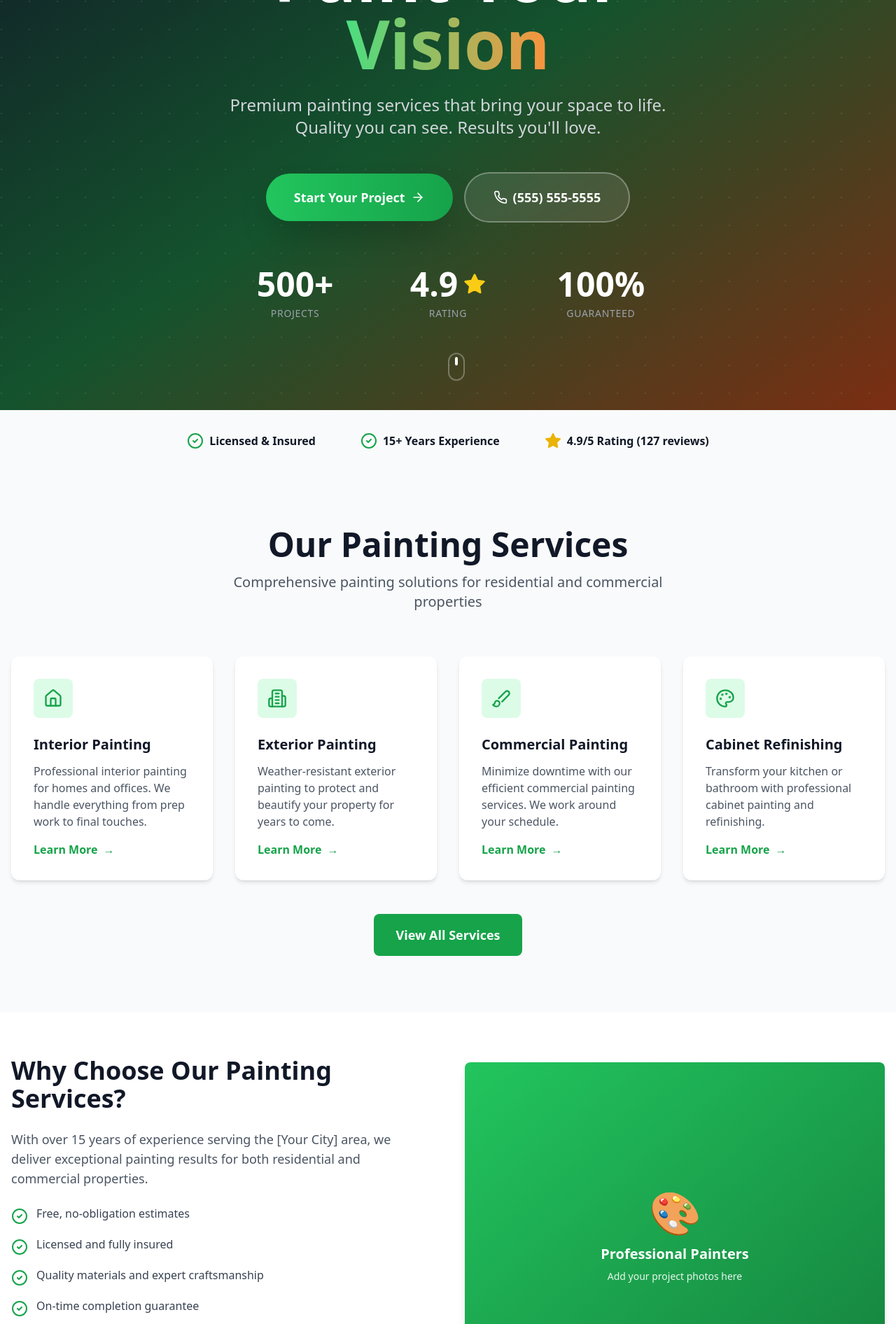
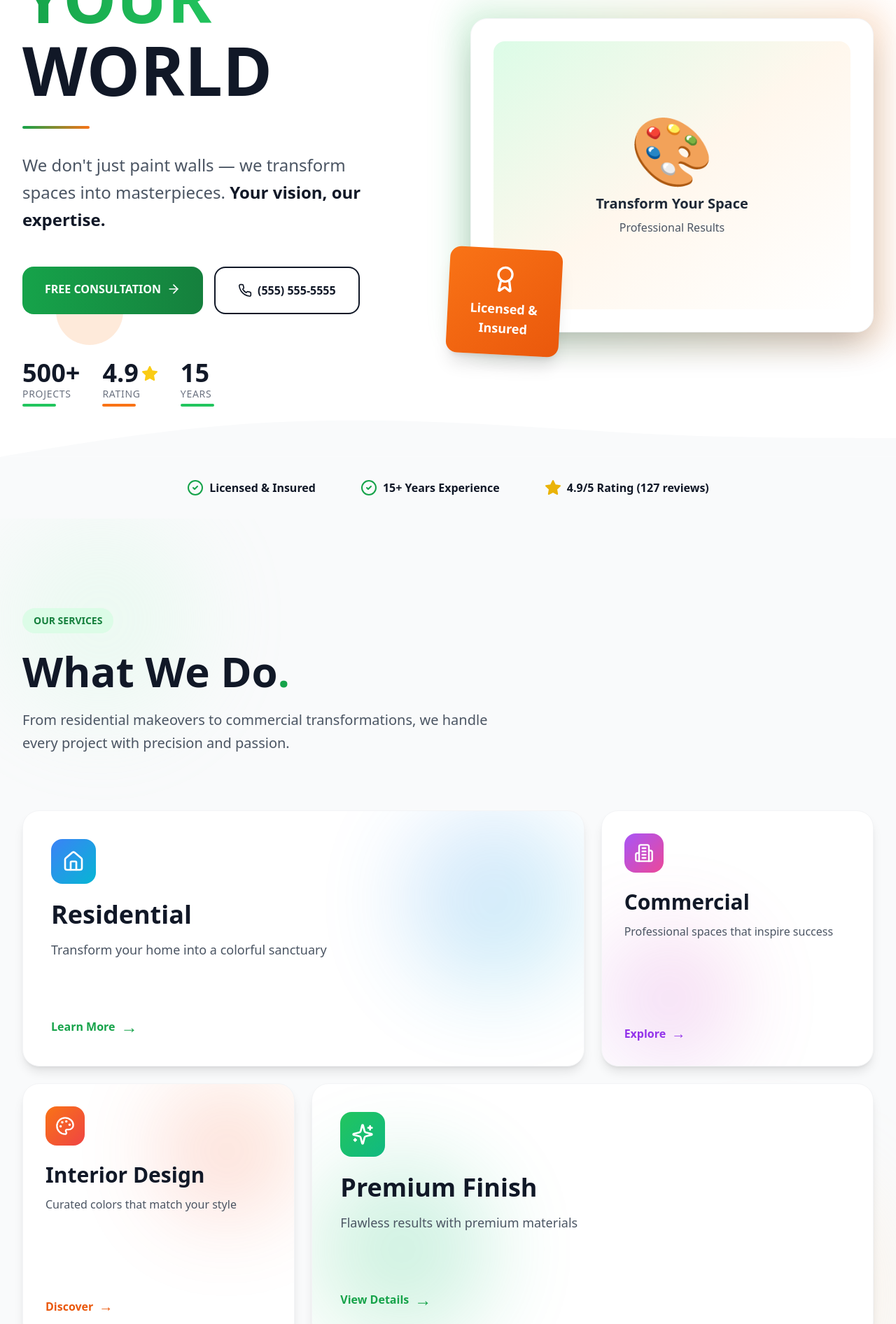
Before and after one commit to Di4bl05/Pintura, a Next.js app: page / in a window 1280 px wide. Shown: the part 360-2252 px from the top of the page at 70% size. Built offline with nearby package versions, Linux system fonts and the light colour scheme.

Commit message:
Design V3: Innovative asymmetric layout with Bento Grid and advanced animations

```diff
--- a/src/components/Hero.tsx
+++ b/src/components/Hero.tsx
@@ -1,77 +1,125 @@
 import Link from "next/link";
-import { Phone, ArrowRight, Award, Star } from "lucide-react";
+import { Phone, ArrowRight, Award, Star, Sparkles } from "lucide-react";
 
 export default function Hero() {
   return (
-    <section className="relative min-h-screen flex items-center bg-gradient-to-br from-gray-900 via-primary-900 to-orange-900">
-      {/* Overlay pattern */}
-      <div className="absolute inset-0 opacity-10">
-        <div className="absolute inset-0" style={{ backgroundImage: 'radial-gradient(circle at 2px 2px, white 1px, transparent 0)', backgroundSize: '40px 40px' }}></div>
+    <section className="relative min-h-screen overflow-hidden bg-white">
+      {/* Diagonal Background Split */}
+      <div className="absolute inset-0 -z-10">
+        <div className="absolute inset-0 bg-gradient-to-br from-primary-50 to-white"
+             style={{ clipPath: 'polygon(0 0, 100% 0, 100% 80%, 0 100%)' }}>
+        </div>
+        <div className="absolute bottom-0 right-0 w-2/3 h-2/3 bg-gradient-to-tl from-orange-100 to-transparent rounded-full blur-3xl opacity-30"></div>
       </div>
 
-      <div className="relative max-w-7xl mx-auto px-4 sm:px-6 lg:px-8 py-32 text-center">
-        <div className="inline-flex items-center gap-2 px-4 py-2 rounded-full bg-white/10 backdrop-blur-sm border border-white/20 text-white text-sm mb-8">
-          <Award className="w-4 h-4" />
-          <span>Licensed & Insured • 15+ Years Excellence</span>
+      {/* Floating Shapes */}
+      <div className="absolute top-20 right-10 w-32 h-32 bg-primary-400 rounded-full opacity-10 animate-bounce" style={{ animationDuration: '3s' }}></div>
+      <div className="absolute bottom-40 left-20 w-24 h-24 bg-orange-400 rounded-full opacity-10 animate-pulse"></div>
+      <div className="absolute top-1/3 right-1/4 w-16 h-16 border-4 border-primary-300 rotate-45 opacity-20 animate-spin" style={{ animationDuration: '8s' }}></div>
+
+      <div className="max-w-7xl mx-auto px-4 sm:px-6 lg:px-8 pt-32 pb-20">
+        <div className="grid lg:grid-cols-2 gap-16 items-center">
+          {/* Left Content - Diagonal Layout */}
+          <div className="space-y-8 lg:-mt-20">
+            <div className="inline-block animate-fade-in">
+              <div className="flex items-center gap-3 px-5 py-3 bg-gradient-to-r from-primary-500 to-orange-500 text-white rounded-full shadow-lg">
+                <Sparkles className="w-5 h-5" />
+                <span className="font-bold text-sm tracking-wide">PREMIUM QUALITY GUARANTEED</span>
+              </div>
             </div>
 
-        <h1 className="text-6xl md:text-7xl lg:text-8xl font-black text-white mb-6 leading-tight">
-          Paint Your
-          <br />
-          <span className="bg-gradient-to-r from-green-400 to-orange-400 bg-clip-text text-transparent">
-            Vision
+            <h1 className="text-7xl md:text-8xl font-black leading-none animate-slide-up">
+              <span className="block text-gray-900">COLOR</span>
+              <span className="block text-transparent bg-clip-text bg-gradient-to-r from-primary-600 via-primary-500 to-orange-500 mt-2">
+                YOUR
               </span>
+              <span className="block text-gray-900 mt-2">WORLD</span>
             </h1>
 
-        <p className="text-xl md:text-2xl text-gray-300 max-w-3xl mx-auto mb-12 leading-relaxed">
-          Premium painting services that bring your space to life.
-          <br className="hidden md:block" />
-          Quality you can see. Results you'll love.
+            <div className="h-1 w-24 bg-gradient-to-r from-primary-600 to-orange-500 rounded-full"></div>
+
+            <p className="text-2xl text-gray-600 leading-relaxed max-w-lg font-light">
+              We don't just paint walls — we transform spaces into masterpieces.
+              <span className="font-semibold text-gray-900"> Your vision, our expertise.</span>
             </p>
 
-        <div className="flex flex-col sm:flex-row gap-4 justify-center items-center mb-16">
+            <div className="flex flex-wrap gap-4 pt-4">
               <Link
                 href="#contact"
-            className="group inline-flex items-center justify-center px-10 py-5 bg-gradient-to-r from-green-500 to-green-600 hover:from-green-600 hover:to-green-700 text-white text-lg font-bold rounded-full transition-all shadow-2xl hover:shadow-green-500/50 hover:scale-105"
+                className="group relative px-8 py-5 bg-gradient-to-r from-primary-600 to-primary-700 text-white font-bold rounded-2xl overflow-hidden transition-all hover:scale-105 hover:shadow-2xl"
               >
-            Start Your Project
-            <ArrowRight className="ml-2 w-5 h-5 group-hover:translate-x-1 transition-transform" />
+                <span className="relative z-10 flex items-center gap-2">
+                  FREE CONSULTATION
+                  <ArrowRight className="w-5 h-5 group-hover:translate-x-2 transition-transform" />
+                </span>
+                <div className="absolute inset-0 bg-gradient-to-r from-orange-600 to-orange-700 translate-y-full group-hover:translate-y-0 transition-transform duration-300"></div>
               </Link>
 
-          <Link
-            href="tel:+1-555-555-5555"
-            className="inline-flex items-center justify-center px-10 py-5 bg-white/10 backdrop-blur-sm hover:bg-white/20 text-white text-lg font-bold rounded-full border-2 border-white/30 transition-all"
+              <a
+                href="tel:+15555555555"
+                className="px-8 py-5 bg-white border-2 border-gray-900 text-gray-900 font-bold rounded-2xl hover:bg-gray-900 hover:text-white transition-all hover:scale-105 hover:shadow-xl flex items-center gap-2"
               >
-            <Phone className="mr-2 w-5 h-5" />
+                <Phone className="w-5 h-5" />
                 (555) 555-5555
-          </Link>
+              </a>
             </div>
 
-        {/* Stats */}
-        <div className="grid grid-cols-3 gap-8 max-w-2xl mx-auto">
-          <div className="text-center">
-            <div className="text-5xl font-black text-white mb-2">500+</div>
-            <div className="text-sm text-gray-400 uppercase tracking-wider">Projects</div>
+            {/* Stats - Horizontal */}
+            <div className="flex gap-8 pt-8">
+              <div className="relative">
+                <div className="text-4xl font-black text-gray-900">500+</div>
+                <div className="text-sm text-gray-500 uppercase tracking-wider">Projects</div>
+                <div className="absolute -bottom-2 left-0 w-12 h-1 bg-primary-500 rounded-full"></div>
               </div>
-          <div className="text-center">
-            <div className="flex items-center justify-center gap-2 mb-2">
-              <span className="text-5xl font-black text-white">4.9</span>
-              <Star className="w-8 h-8 text-yellow-400 fill-current" />
+              <div className="relative">
+                <div className="flex items-baseline gap-1">
+                  <span className="text-4xl font-black text-gray-900">4.9</span>
+                  <Star className="w-6 h-6 text-yellow-400 fill-yellow-400" />
                 </div>
-            <div className="text-sm text-gray-400 uppercase tracking-wider">Rating</div>
+                <div className="text-sm text-gray-500 uppercase tracking-wider">Rating</div>
+                <div className="absolute -bottom-2 left-0 w-12 h-1 bg-orange-500 rounded-full"></div>
               </div>
-          <div className="text-center">
-            <div className="text-5xl font-black text-white mb-2">100%</div>
-            <div className="text-sm text-gray-400 uppercase tracking-wider">Guaranteed</div>
+              <div className="relative">
+                <div className="text-4xl font-black text-gray-900">15</div>
+                <div className="text-sm text-gray-500 uppercase tracking-wider">Years</div>
+                <div className="absolute -bottom-2 left-0 w-12 h-1 bg-primary-500 rounded-full"></div>
               </div>
             </div>
           </div>
 
-      {/* Scroll indicator */}
-      <div className="absolute bottom-8 left-1/2 -translate-x-1/2 animate-bounce">
-        <div className="w-6 h-10 border-2 border-white/30 rounded-full p-1">
-          <div className="w-1 h-3 bg-white rounded-full mx-auto"></div>
+          {/* Right Side - Creative Grid */}
+          <div className="relative lg:mt-20">
+            {/* Large Card */}
+            <div className="relative group">
+              <div className="absolute -inset-4 bg-gradient-to-r from-primary-500 to-orange-500 rounded-3xl opacity-20 group-hover:opacity-30 blur-xl transition-opacity"></div>
+              <div className="relative bg-white rounded-3xl shadow-2xl p-8 border border-gray-100 group-hover:shadow-3xl transition-all">
+                <div className="aspect-[4/3] bg-gradient-to-br from-primary-100 via-orange-50 to-white rounded-2xl flex items-center justify-center">
+                  <div className="text-center">
+                    <div className="text-8xl mb-4">🎨</div>
+                    <p className="text-xl font-bold text-gray-800">Transform Your Space</p>
+                    <p className="text-gray-600 mt-2">Professional Results</p>
                   </div>
+                </div>
+              </div>
+            </div>
+
+            {/* Floating Badge */}
+            <div className="absolute -bottom-8 -left-8 bg-gradient-to-br from-orange-500 to-orange-600 text-white px-8 py-6 rounded-2xl shadow-xl transform rotate-3 hover:rotate-0 transition-transform">
+              <div className="text-center">
+                <Award className="w-10 h-10 mx-auto mb-2" />
+                <div className="font-black text-lg">Licensed &</div>
+                <div className="font-black text-lg">Insured</div>
+              </div>
+            </div>
+          </div>
+        </div>
+      </div>
+
+      {/* Bottom Wave */}
+      <div className="absolute bottom-0 left-0 right-0">
+        <svg viewBox="0 0 1440 120" fill="none" xmlns="http://www.w3.org/2000/svg" className="w-full">
+          <path d="M0 120L60 110C120 100 240 80 360 70C480 60 600 60 720 65C840 70 960 80 1080 85C1200 90 1320 90 1380 90L1440 90V120H1380C1320 120 1200 120 1080 120C960 120 840 120 720 120C600 120 480 120 360 120C240 120 120 120 60 120H0Z" fill="#f9fafb"/>
+        </svg>
       </div>
     </section>
   );
--- a/src/components/Services.tsx
+++ b/src/components/Services.tsx
@@ -1,77 +1,120 @@
-import Link from "next/link";
-import { Home, Building2, Brush, Palette } from "lucide-react";
-
-const services = [
-  {
-    icon: Home,
-    title: "Interior Painting",
-    description: "Professional interior painting for homes and offices. We handle everything from prep work to final touches.",
-    link: "/services/interior"
-  },
-  {
-    icon: Building2,
-    title: "Exterior Painting",
-    description: "Weather-resistant exterior painting to protect and beautify your property for years to come.",
-    link: "/services/exterior"
-  },
-  {
-    icon: Brush,
-    title: "Commercial Painting",
-    description: "Minimize downtime with our efficient commercial painting services. We work around your schedule.",
-    link: "/services/commercial"
-  },
-  {
-    icon: Palette,
-    title: "Cabinet Refinishing",
-    description: "Transform your kitchen or bathroom with professional cabinet painting and refinishing.",
-    link: "/services/cabinet-refinishing"
-  }
-];
+import { Home, Building2, Palette, Sparkles } from "lucide-react";
 
 export default function Services() {
   return (
-    <section className="py-20 bg-gray-50">
-      <div className="container mx-auto px-4">
-        <div className="text-center mb-16">
-          <h2 className="text-3xl md:text-5xl font-bold mb-4">
-            Our Painting Services
+    <section className="py-32 bg-gray-50 relative overflow-hidden">
+      {/* Background Elements */}
+      <div className="absolute top-0 left-0 w-72 h-72 bg-primary-200 rounded-full blur-3xl opacity-20"></div>
+      <div className="absolute bottom-0 right-0 w-96 h-96 bg-orange-200 rounded-full blur-3xl opacity-20"></div>
+
+      <div className="max-w-7xl mx-auto px-4 sm:px-6 lg:px-8 relative z-10">
+        {/* Section Header - Offset */}
+        <div className="max-w-2xl mb-20">
+          <div className="inline-block px-4 py-2 bg-primary-100 text-primary-700 font-bold text-sm rounded-full mb-6">
+            OUR SERVICES
+          </div>
+          <h2 className="text-6xl font-black text-gray-900 mb-6">
+            What We Do
+            <span className="text-primary-600">.</span>
           </h2>
-          <p className="text-xl text-gray-600 max-w-2xl mx-auto">
-            Comprehensive painting solutions for residential and commercial properties
+          <p className="text-xl text-gray-600 leading-relaxed">
+            From residential makeovers to commercial transformations, we handle every project with precision and passion.
           </p>
         </div>
 
-        <div className="grid md:grid-cols-2 lg:grid-cols-4 gap-8">
-          {services.map((service, index) => (
-            <Link
-              key={index}
-              href={service.link}
-              className="bg-white p-8 rounded-xl shadow-md hover:shadow-xl transition-shadow group"
-            >
-              <div className="w-14 h-14 bg-primary-100 rounded-lg flex items-center justify-center mb-6 group-hover:bg-primary-600 transition-colors">
-                <service.icon className="w-7 h-7 text-primary-600 group-hover:text-white transition-colors" />
+        {/* Bento Box Grid */}
+        <div className="grid grid-cols-1 md:grid-cols-2 lg:grid-cols-3 gap-6">
+          {/* Large Card 1 - Spans 2 columns */}
+          <div className="md:col-span-2 group cursor-pointer">
+            <div className="relative h-full bg-white rounded-3xl p-10 shadow-lg hover:shadow-2xl transition-all duration-500 overflow-hidden border border-gray-100">
+              <div className="absolute top-0 right-0 w-64 h-64 bg-gradient-to-br from-blue-500 to-cyan-500 rounded-full blur-3xl opacity-20 group-hover:opacity-30 transition-opacity"></div>
+
+              <div className="relative z-10 flex flex-col h-full justify-between">
+                <div>
+                  <div className="w-16 h-16 bg-gradient-to-br from-blue-500 to-cyan-500 rounded-2xl flex items-center justify-center mb-6 group-hover:scale-110 transition-transform">
+                    <Home className="w-8 h-8 text-white" />
+                  </div>
+                  <h3 className="text-4xl font-black text-gray-900 mb-4">Residential</h3>
+                  <p className="text-lg text-gray-600">Transform your home into a colorful sanctuary</p>
+                </div>
+                <div className="mt-8">
+                  <span className="inline-flex items-center text-primary-600 font-bold group-hover:gap-3 gap-2 transition-all">
+                    Learn More
+                    <span className="text-2xl">→</span>
+                  </span>
+                </div>
               </div>
-              <h3 className="text-xl font-bold mb-3 group-hover:text-primary-600 transition-colors">
-                {service.title}
-              </h3>
-              <p className="text-gray-600 mb-4">
-                {service.description}
-              </p>
-              <span className="text-primary-600 font-semibold inline-flex items-center gap-2 group-hover:gap-3 transition-all">
-                Learn More
-                <span>→</span>
-              </span>
-            </Link>
-          ))}
-        </div>
+            </div>
+          </div>
 
-        <div className="text-center mt-12">
-          <Link
-            href="/services"
-            className="inline-block bg-primary-600 text-white px-8 py-4 rounded-lg hover:bg-primary-700 transition-colors font-bold text-lg"
-          >
-            View All Services
-          </Link>
+          {/* Medium Card 1 */}
+          <div className="group cursor-pointer">
+            <div className="relative h-full bg-white rounded-3xl p-8 shadow-lg hover:shadow-2xl transition-all duration-500 overflow-hidden border border-gray-100">
+              <div className="absolute bottom-0 left-0 w-48 h-48 bg-gradient-to-tr from-purple-500 to-pink-500 rounded-full blur-3xl opacity-20 group-hover:opacity-30 transition-opacity"></div>
+
+              <div className="relative z-10 flex flex-col h-full justify-between min-h-[300px]">
+                <div>
+                  <div className="w-14 h-14 bg-gradient-to-br from-purple-500 to-pink-500 rounded-2xl flex items-center justify-center mb-6 group-hover:scale-110 transition-transform">
+                    <Building2 className="w-7 h-7 text-white" />
+                  </div>
+                  <h3 className="text-3xl font-black text-gray-900 mb-3">Commercial</h3>
+                  <p className="text-gray-600">Professional spaces that inspire success</p>
+                </div>
+                <div className="mt-6">
+                  <span className="inline-flex items-center text-purple-600 font-bold group-hover:gap-3 gap-2 transition-all">
+                    Explore
+                    <span className="text-xl">→</span>
+                  </span>
+                </div>
+              </div>
+            </div>
+          </div>
+
+          {/* Medium Card 2 */}
+          <div className="group cursor-pointer">
+            <div className="relative h-full bg-white rounded-3xl p-8 shadow-lg hover:shadow-2xl transition-all duration-500 overflow-hidden border border-gray-100">
+              <div className="absolute top-0 right-0 w-48 h-48 bg-gradient-to-bl from-orange-500 to-red-500 rounded-full blur-3xl opacity-20 group-hover:opacity-30 transition-opacity"></div>
+
+              <div className="relative z-10 flex flex-col h-full justify-between min-h-[300px]">
+                <div>
+                  <div className="w-14 h-14 bg-gradient-to-br from-orange-500 to-red-500 rounded-2xl flex items-center justify-center mb-6 group-hover:scale-110 transition-transform">
+                    <Palette className="w-7 h-7 text-white" />
+                  </div>
+                  <h3 className="text-3xl font-black text-gray-900 mb-3">Interior Design</h3>
+                  <p className="text-gray-600">Curated colors that match your style</p>
+                </div>
+                <div className="mt-6">
+                  <span className="inline-flex items-center text-orange-600 font-bold group-hover:gap-3 gap-2 transition-all">
+                    Discover
+                    <span className="text-xl">→</span>
+                  </span>
+                </div>
+              </div>
+            </div>
+          </div>
+
+          {/* Large Card 2 - Spans 2 columns */}
+          <div className="md:col-span-2 group cursor-pointer">
+            <div className="relative h-full bg-white rounded-3xl p-10 shadow-lg hover:shadow-2xl transition-all duration-500 overflow-hidden border border-gray-100">
+              <div className="absolute bottom-0 left-0 w-64 h-64 bg-gradient-to-tr from-green-500 to-emerald-500 rounded-full blur-3xl opacity-20 group-hover:opacity-30 transition-opacity"></div>
+
+              <div className="relative z-10 flex flex-col h-full justify-between">
+                <div>
+                  <div className="w-16 h-16 bg-gradient-to-br from-green-500 to-emerald-500 rounded-2xl flex items-center justify-center mb-6 group-hover:scale-110 transition-transform">
+                    <Sparkles className="w-8 h-8 text-white" />
+                  </div>
+                  <h3 className="text-4xl font-black text-gray-900 mb-4">Premium Finish</h3>
+                  <p className="text-lg text-gray-600">Flawless results with premium materials</p>
+                </div>
+                <div className="mt-8">
+                  <span className="inline-flex items-center text-green-600 font-bold group-hover:gap-3 gap-2 transition-all">
+                    View Details
+                    <span className="text-2xl">→</span>
+                  </span>
+                </div>
+              </div>
+            </div>
+          </div>
         </div>
       </div>
     </section>
```
Also changed, not shown: src/app/globals.css (+44 -0 lines). Lines whose indentation alone changed are shown as unchanged.
